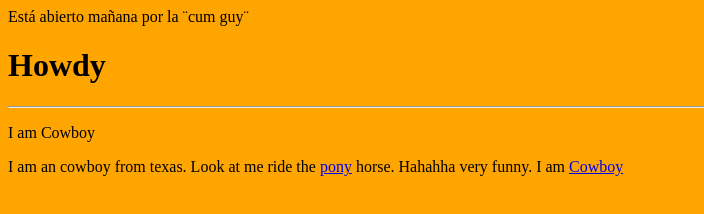
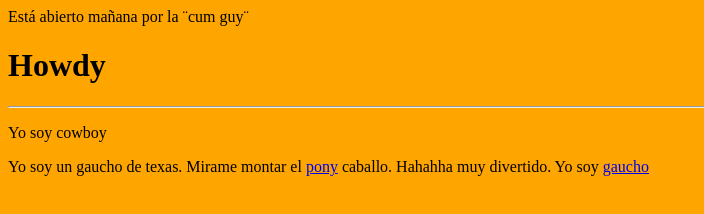
Before and after one commit to camacsan/csp-spring2019-test, a plain HTML site: page index.html in a window 1280 px wide. Shown: the whole page, without its empty margins (0-704 px from the left). Drawn offline with Linux system fonts and the light colour scheme.

Commit message:
Update index.html

```diff
--- a/index.html
+++ b/index.html
@@ -4,7 +4,7 @@
     <p>Está abierto mañana por la ¨cum guy¨
     <h1>Howdy</h1>
     <hr>
-    <p>I am Cowboy
-     <p>I am an cowboy from texas. Look at me ride the <a href="http://bit.ly/2K2gDK2">pony</a> horse. Hahahha very funny. I am <a href="http://bit.ly/2weS9VR">Cowboy<a>
+    <p>Yo soy cowboy
+     <p>Yo soy un gaucho de texas. Mirame montar el <a href="http://bit.ly/2K2gDK2">pony</a> caballo. Hahahha muy divertido. Yo soy <a href="http://bit.ly/2weS9VR">gaucho<a>
   </body>
 </html>
```
